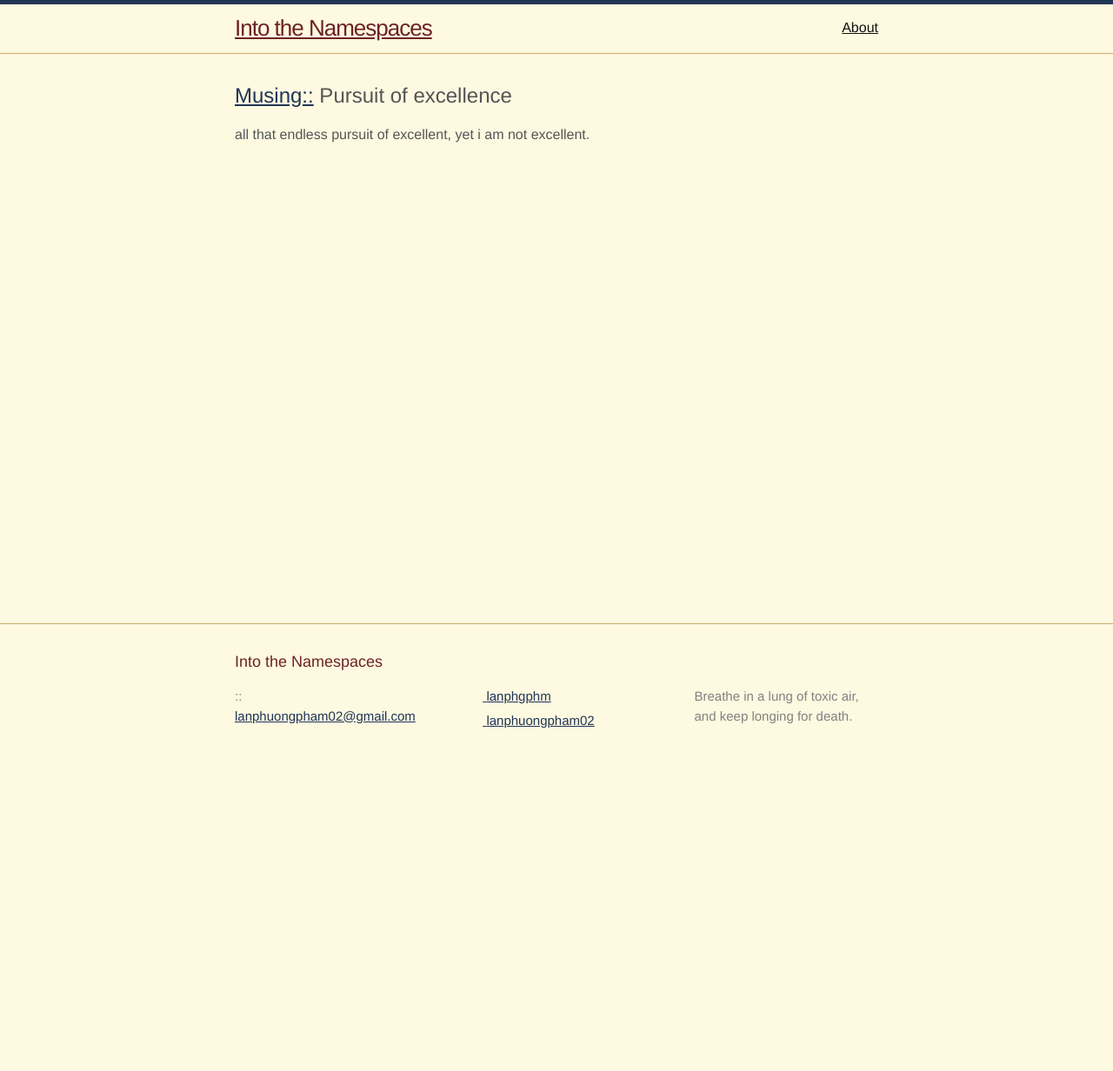
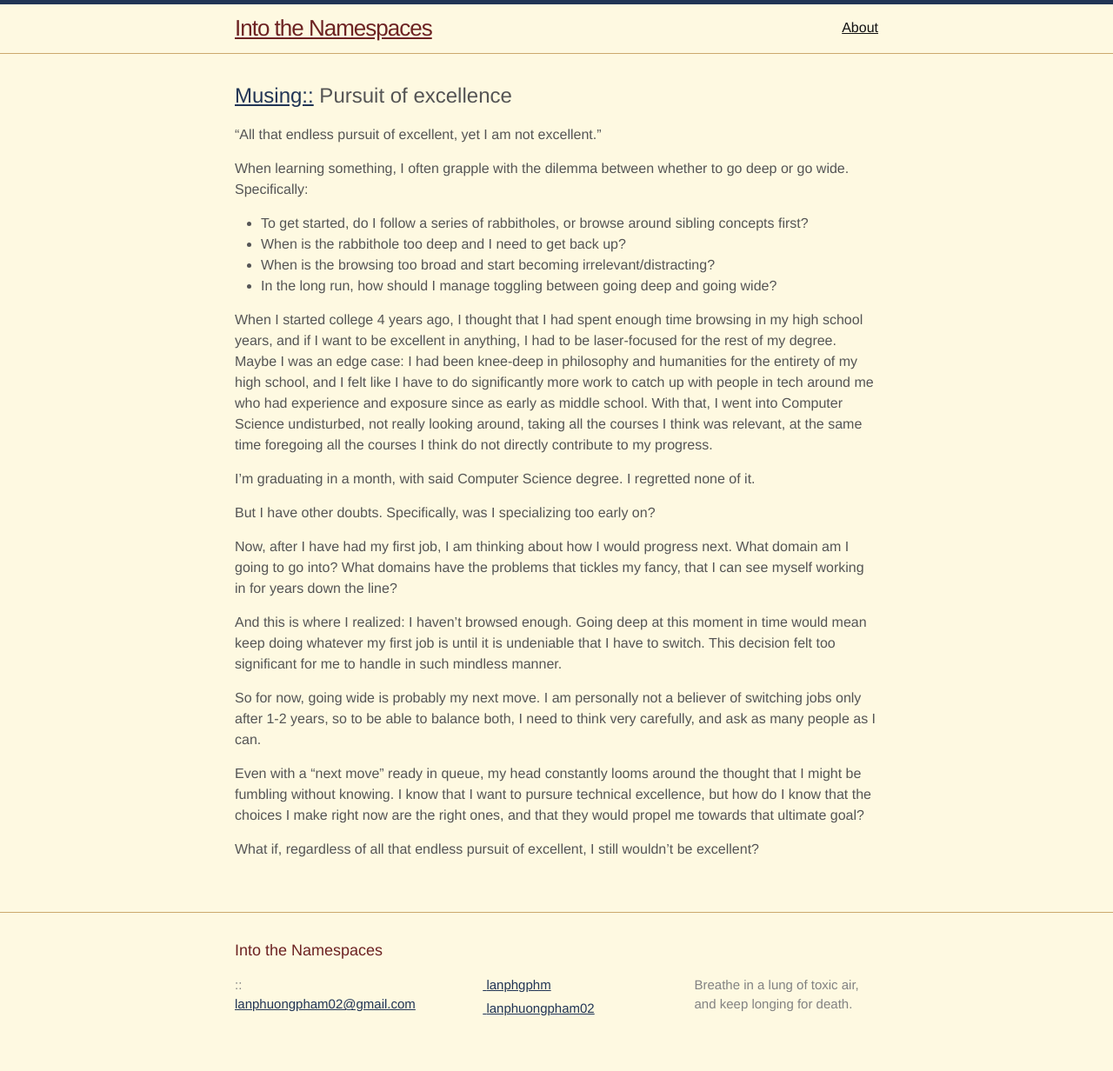
Before and after one commit to lanphgphm/lanphgphm.github.io, a Jekyll site: the page built from _posts/Musing::/2025-04-22-pursuit-of-excellence.markdown, in a window 1280 px wide. Shown: the whole page at 87% size. Built offline with Jekyll 4.4.1, drawn with Linux system fonts in a browser that asks for light colours; before the commit the page ends 900 px from its top, so only the background shows below that.

Commit message:
pursuit of excellence

```diff
--- a/_posts/Musing::/2025-04-22-pursuit-of-excellence.markdown
+++ b/_posts/Musing::/2025-04-22-pursuit-of-excellence.markdown
@@ -5,4 +5,26 @@ date: 2025-04-22
 categories: "Musing::"
 ---
 
-all that endless pursuit of excellent, yet i am not excellent.
+"All that endless pursuit of excellent, yet I am not excellent."
+
+When learning something, I often grapple with the dilemma between whether to go deep or go wide. Specifically:
+- To get started, do I follow a series of rabbitholes, or browse around sibling concepts first?
+- When is the rabbithole too deep and I need to get back up?
+- When is the browsing too broad and start becoming irrelevant/distracting?
+- In the long run, how should I manage toggling between going deep and going wide?
+
+When I started college 4 years ago, I thought that I had spent enough time browsing in my high school years, and if I want to be excellent in anything, I had to be laser-focused for the rest of my degree. Maybe I was an edge case: I had been knee-deep in philosophy and humanities for the entirety of my high school, and I felt like I have to do significantly more work to catch up with people in tech around me who had experience and exposure since as early as middle school. With that, I went into Computer Science undisturbed, not really looking around, taking all the courses I think was relevant, at the same time foregoing all the courses I think do not directly contribute to my progress.
+
+I'm graduating in a month, with said Computer Science degree. I regretted none of it.
+
+But I have other doubts. Specifically, was I specializing too early on?
+
+Now, after I have had my first job, I am thinking about how I would progress next. What domain am I going to go into? What domains have the problems that tickles my fancy, that I can see myself working in for years down the line?
+
+And this is where I realized: I haven't browsed enough. Going deep at this moment in time would mean keep doing whatever my first job is until it is undeniable that I have to switch. This decision felt too significant for me to handle in such mindless manner.
+
+So for now, going wide is probably my next move. I am personally not a believer of switching jobs only after 1-2 years, so to be able to balance both, I need to think very carefully, and ask as many people as I can.
+
+Even with a "next move" ready in queue, my head constantly looms around the thought that I might be fumbling without knowing. I know that I want to pursure technical excellence, but how do I know that the choices I make right now are the right ones, and that they would propel me towards that ultimate goal?
+
+What if, regardless of all that endless pursuit of excellent, I still wouldn't be excellent?
```
Also changed, not shown: 1 other file.
